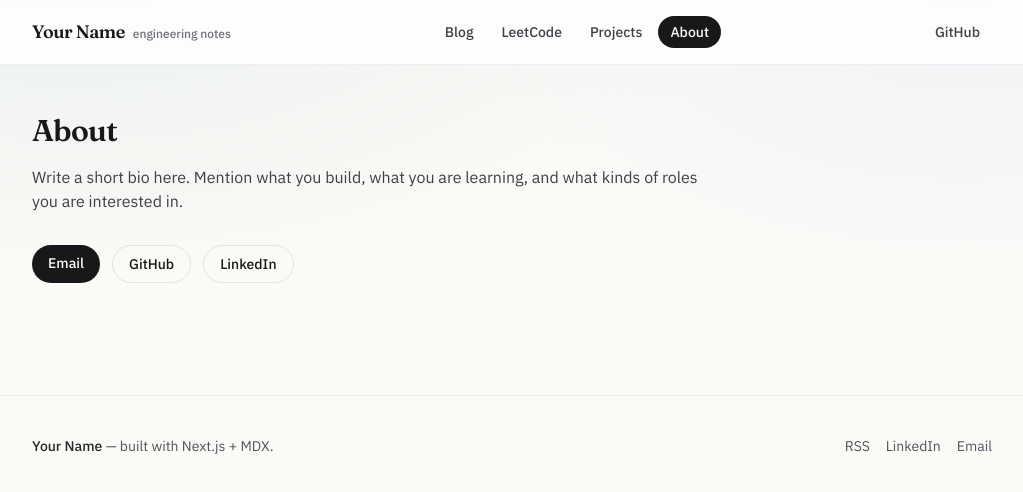
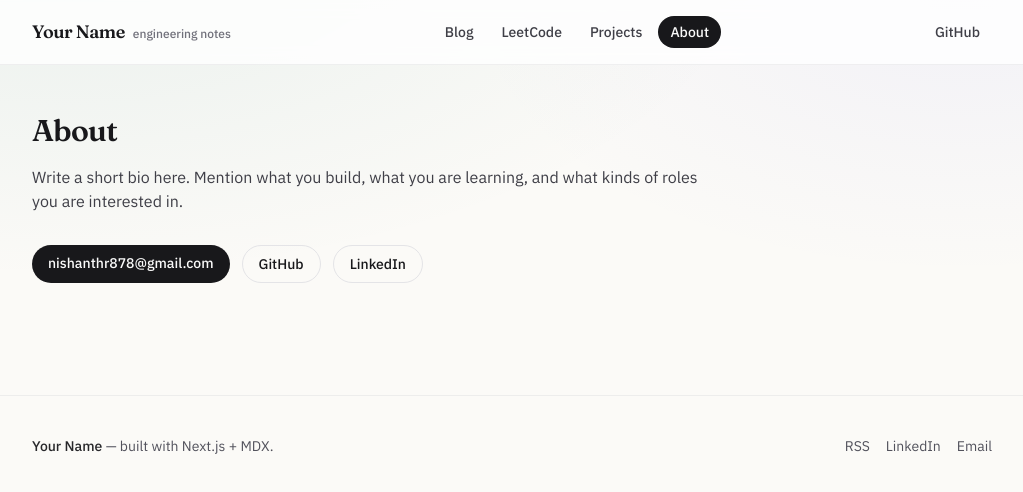
Before and after one commit to nishanthr878/PersonalBlogAndNotes, a Next.js app in the folder web/: page /about in a window 1280 px wide. Shown: the top 492 px of the page, without its empty margins (128-1151 px from the left). Built offline with nearby package versions, Linux system fonts and the light colour scheme.

Commit message:
chore: personalize about and site title

```diff
--- a/web/src/app/about/page.tsx
+++ b/web/src/app/about/page.tsx
@@ -13,13 +13,13 @@ export default function AboutPage() {
         </p>
 
         <div className="mt-8 flex flex-wrap gap-3">
-          <a className="rounded-full bg-zinc-900 px-4 py-2 text-sm font-medium text-zinc-50" href="mailto:you@example.com">
-            Email
+          <a className="rounded-full bg-zinc-900 px-4 py-2 text-sm font-medium text-zinc-50" href="mailto:nishanthr878@gmail.com">
+            nishanthr878@gmail.com
           </a>
-          <a className="rounded-full border border-zinc-200 px-4 py-2 text-sm font-medium" href="https://github.com/" target="_blank" rel="noreferrer">
+          <a className="rounded-full border border-zinc-200 px-4 py-2 text-sm font-medium" href="https://github.com/nishanthr878/" target="_blank" rel="noreferrer">
             GitHub
           </a>
-          <a className="rounded-full border border-zinc-200 px-4 py-2 text-sm font-medium" href="https://www.linkedin.com/" target="_blank" rel="noreferrer">
+          <a className="rounded-full border border-zinc-200 px-4 py-2 text-sm font-medium" href="https://www.linkedin.com/in/nishanthr79/" target="_blank" rel="noreferrer">
             LinkedIn
           </a>
         </div>
--- a/web/src/app/layout.tsx
+++ b/web/src/app/layout.tsx
@@ -10,8 +10,8 @@ const monoFont = IBM_Plex_Mono({ subsets: ['latin'], variable: '--font-code', we
 
 export const metadata: Metadata = {
   title: {
-    default: 'Your Name',
-    template: '%s | Your Name',
+    default: 'Nishanth R',
+    template: '%s | Nishanth R',
   },
   description: 'Personal tech blog, LeetCode logs, and projects.',
 }
```
